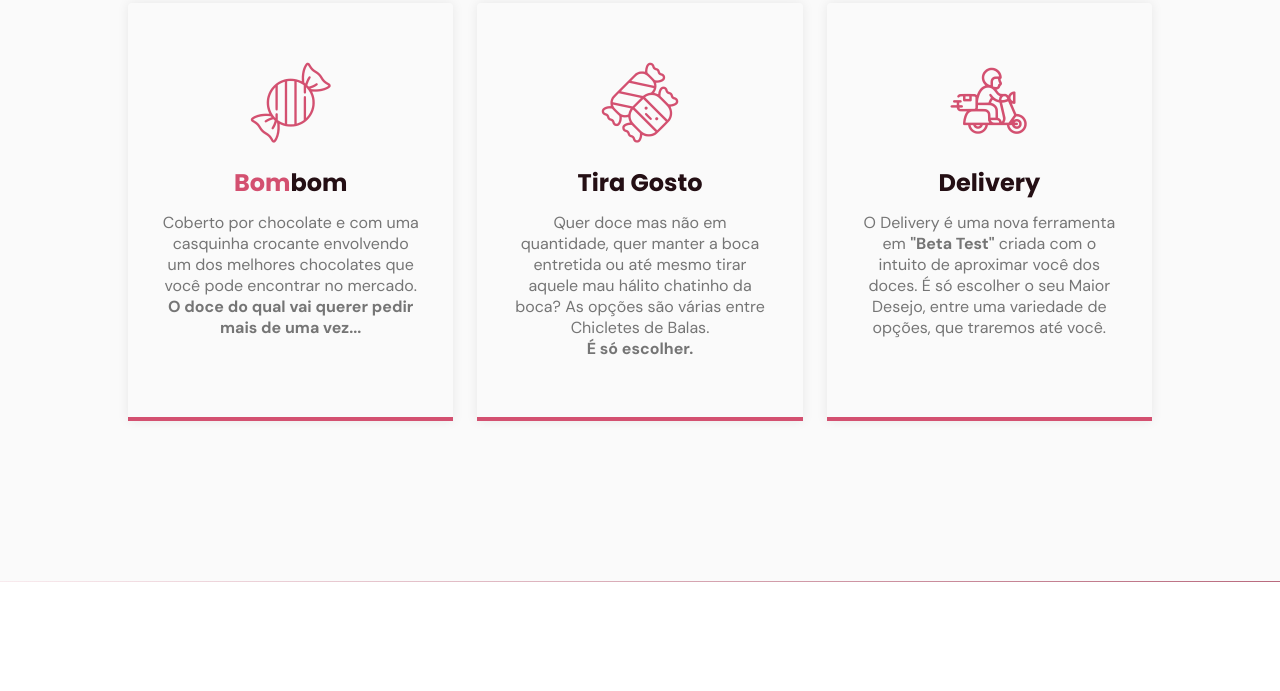
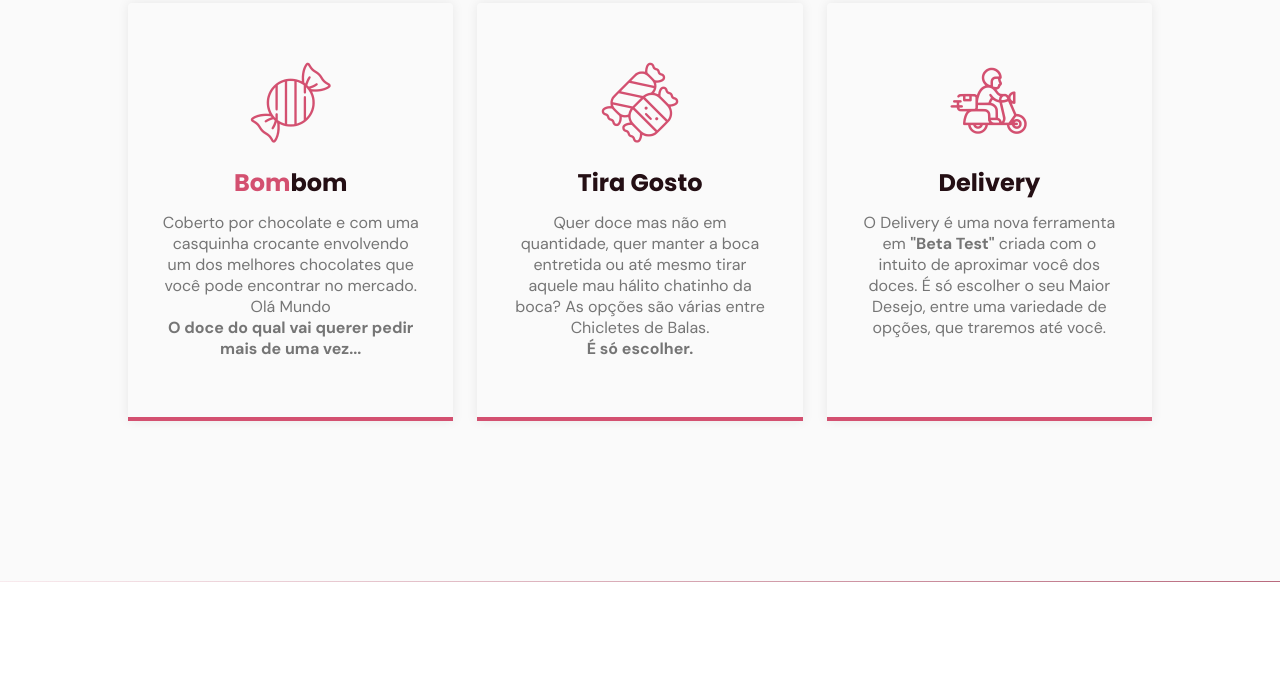
Before and after one commit to edusantosfr/MyProjectsGit, a plain HTML site: page index.html in a window 1280 px wide. Shown: the part 1835-2526 px from the top of the page. Drawn offline with nearby package versions, Linux system fonts and the light colour scheme; files whose address does not match are found by name.

Commit message:
Coloquei o Olá Mundo no Index
Alteração Página Index

```diff
--- a/index.html
+++ b/index.html
@@ -140,6 +140,7 @@
                 Coberto por chocolate e com uma casquinha crocante envolvendo um
                 dos melhores chocolates que você pode encontrar no mercado.
               </p>
+              <p> Olá Mundo </p>
               <p>
                 <strong
                   >O doce do qual vai querer pedir mais de uma vez...</strong
```
